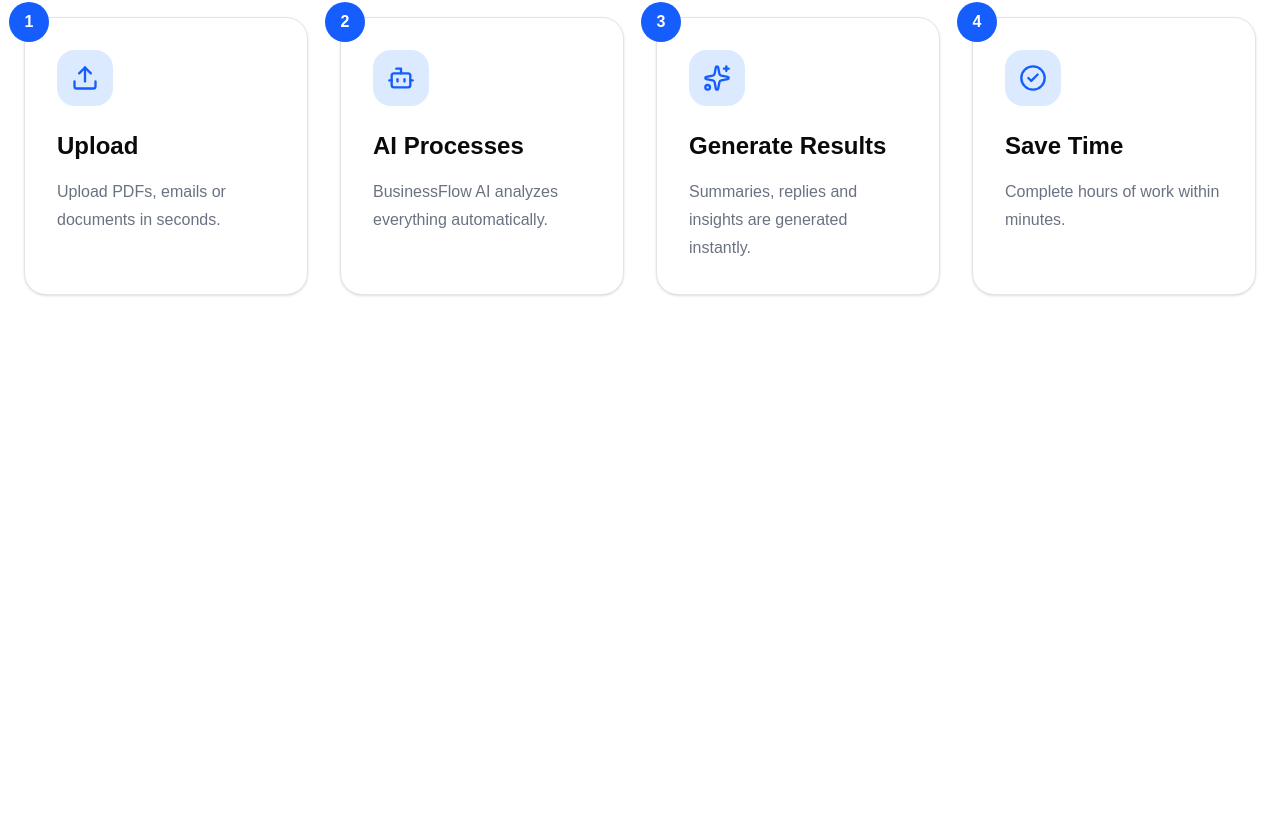
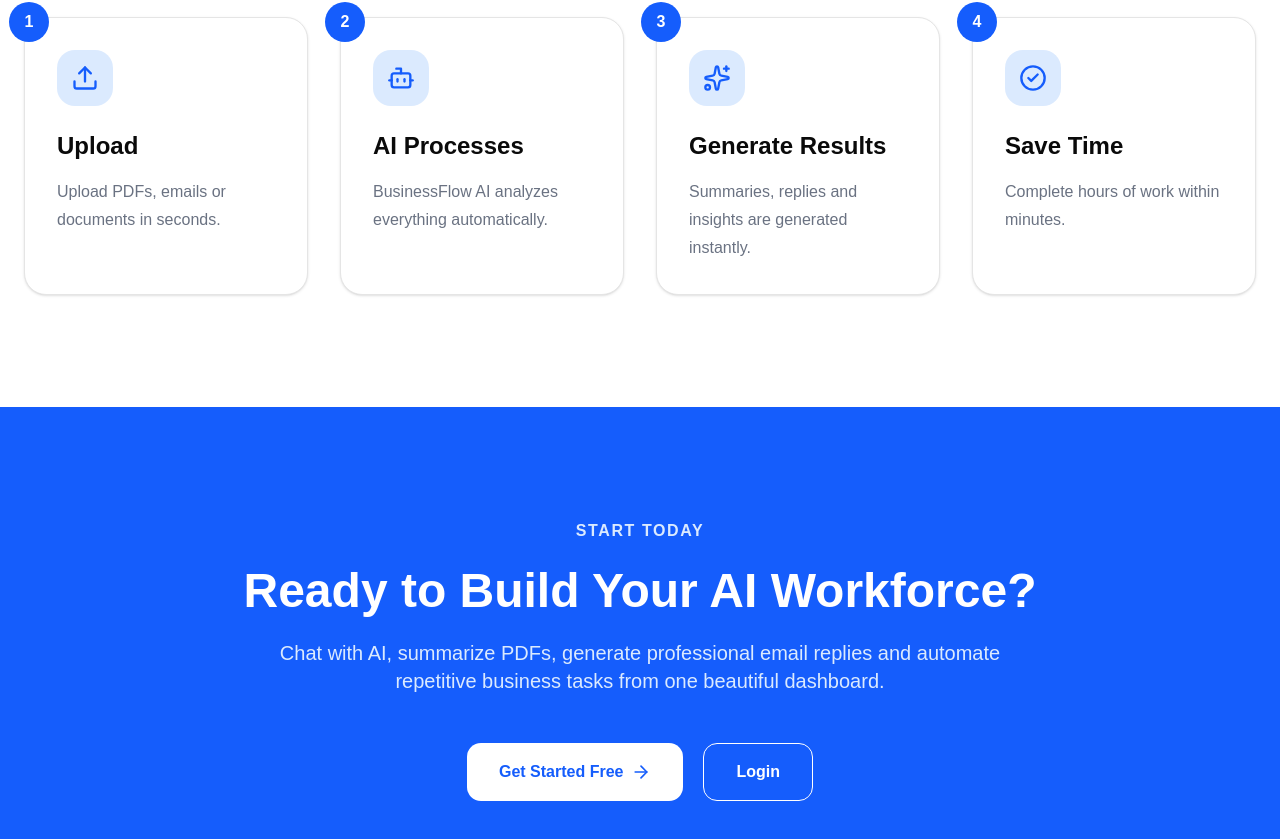
Before and after one commit to virat161/businessflowAI, a React (Vite) app: page / in a window 1280 px wide. Shown: the part 2846-3685 px from the top of the page. Before the commit the page ends 3253 px from the top, so only its background shows below. Built offline with nearby package versions, Linux system fonts and the light colour scheme.

Commit message:
add cta section

```diff
--- a/src/components/common/Cta.tsx
+++ b/src/components/common/Cta.tsx
@@ -0,0 +1,40 @@
+import { ArrowRight } from "lucide-react";
+import { Link } from "react-router-dom";
+
+export default function Cta() {
+  return (
+    <section className="bg-blue-600 py-28">
+      <div className="mx-auto max-w-5xl px-6 text-center">
+        <span className="font-semibold uppercase tracking-widest text-blue-100">
+          Start Today
+        </span>
+
+        <h2 className="mt-6 text-5xl font-bold text-white">
+          Ready to Build Your AI Workforce?
+        </h2>
+
+        <p className="mx-auto mt-6 max-w-3xl text-xl text-blue-100">
+          Chat with AI, summarize PDFs, generate professional email replies and
+          automate repetitive business tasks from one beautiful dashboard.
+        </p>
+
+        <div className="mt-12 flex flex-wrap justify-center gap-5">
+          <Link
+            to="/signup"
+            className="flex items-center gap-2 rounded-xl bg-white px-8 py-4 font-semibold text-blue-600 transition hover:scale-105"
+          >
+            Get Started Free
+            <ArrowRight size={20} />
+          </Link>
+
+          <Link
+            to="/login"
+            className="rounded-xl border border-white px-8 py-4 font-semibold text-white transition hover:bg-white hover:text-blue-600"
+          >
+            Login
+          </Link>
+        </div>
+      </div>
+    </section>
+  );
+}
--- a/src/pages/LandingPage.tsx
+++ b/src/pages/LandingPage.tsx
@@ -3,6 +3,7 @@ import Hero from "@/components/common/Hero";
 import Features from "@/components/common/Features";
 import DashboardPreview from "@/components/common/DashboardPreview";
 import HowItWorks from "@/components/common/HowItWorks";
+import Cta from "@/components/common/Cta";
 
 export default function LandingPage() {
   return (
@@ -12,6 +13,7 @@ export default function LandingPage() {
       <Features />
       <DashboardPreview />
       <HowItWorks/>
+      <Cta/>
     </>
   );
 }
```
